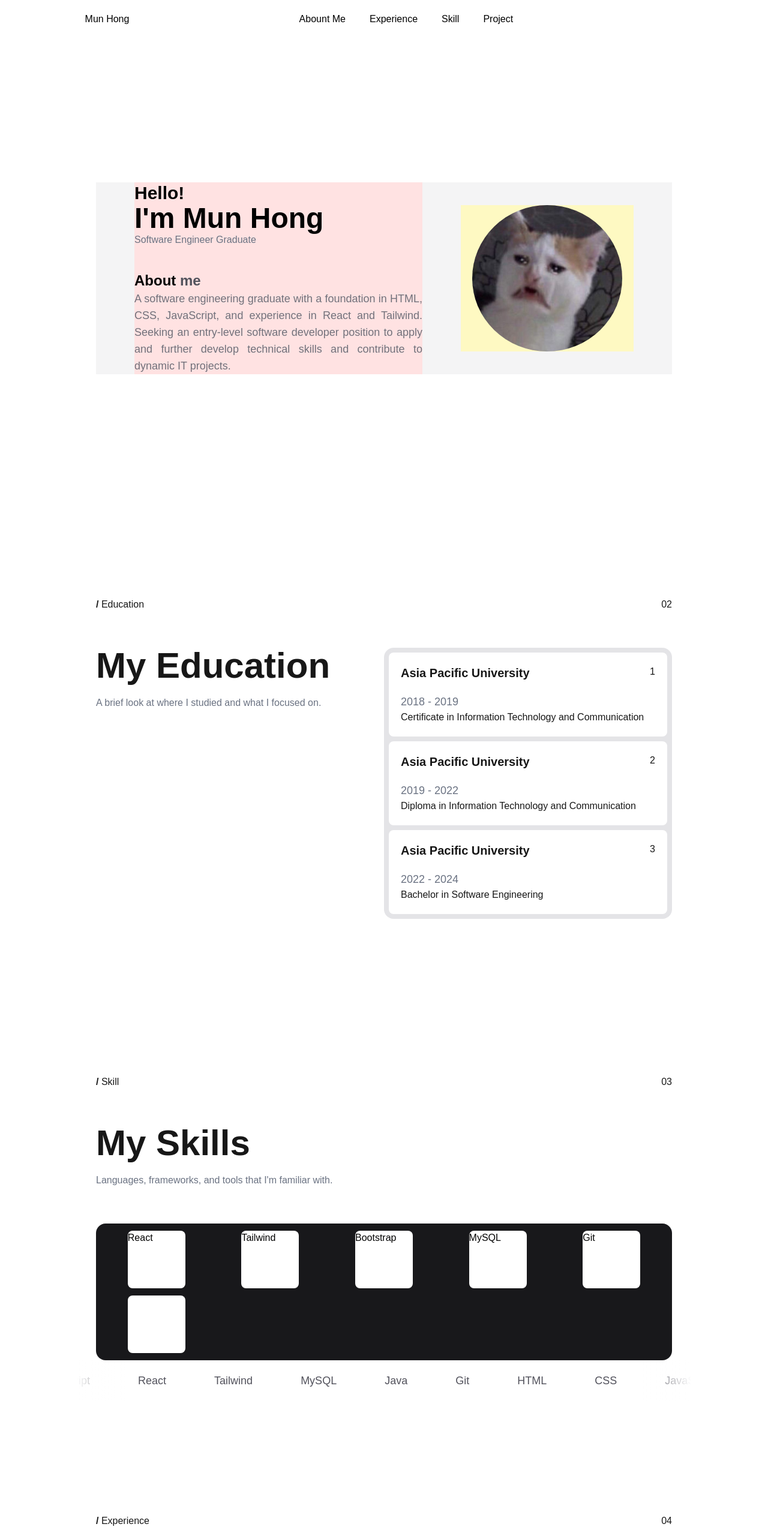
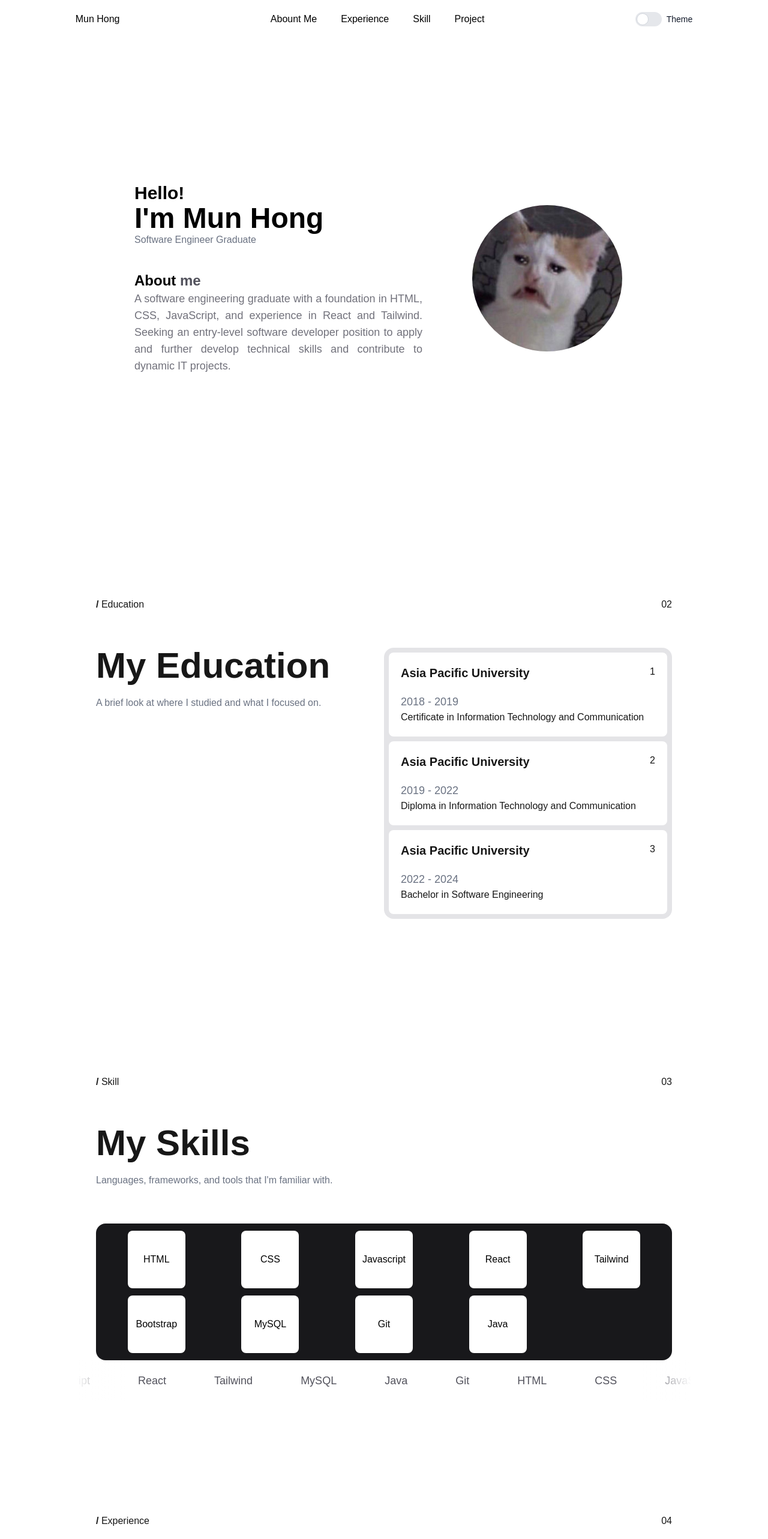
Before and after one commit to munhong07/munhong07.github.io, a Next.js app: page / in a window 1280 px wide. Shown: the top 2566 px of the page at 60% size. Built offline with nearby package versions, Linux system fonts and the light colour scheme.

Commit message:
minor changes

```diff
--- a/app/components/Navbar.tsx
+++ b/app/components/Navbar.tsx
@@ -77,7 +77,7 @@ export default function Navbar() {
     };
 
     return (
-        <nav className="w-full h-16 flex justify-around items-center md:flex-row  text-black top-0 z-10 sticky dark:bg-black dark:text-white z-1 bg-white">
+        <nav className="w-full h-16 flex justify-around items-center md:flex-row  text-black top-0 z-10 sticky dark:bg-zinc-900 dark:text-white z-1 bg-white">
             <div className="flex justify-center items-center">
                 <h1>Mun Hong</h1>
             </div>
@@ -161,24 +161,24 @@ export default function Navbar() {
             )}
 
 
-            <button
+            {/* <button
                 className="hidden md:flex"
                 type="button"
                 onClick={toggleDarkMode}
             >
 
+            </button> */}
             {/* {darkMode ? <FontAwesomeIcon icon={faLightbulb} className="text-xl"/> : <FontAwesomeIcon icon={faMoon} className="text-xl"/>} */}
-            </button>
 
             {/* Toggle Button */}
-            {/* <label className="hidden md:flex md:inline-flex md:items-center md:cursor-pointer">
+            <label className="hidden md:flex md:inline-flex md:items-center md:cursor-pointer">
                 <input type="checkbox" value="" className="sr-only peer" onChange={toggleDarkMode}/>
                 <div className="relative w-11 h-6 bg-gray-200 peer-focus:outline-none peer-focus:ring-4 peer-focus:ring-yellow-300 dark:peer-focus:ring-blue-800
                     rounded-full peer dark:bg-gray-700 peer-checked:after:translate-x-full rtl:peer-checked:after:-translate-x-full peer-checked:after:border-white
                     after:content-[''] after:absolute after:top-[2px] after:start-[2px] after:bg-white after:border-gray-300 after:border after:rounded-full after:h-5
                     after:w-5 after:transition-all dark:border-gray-600 peer-checked:bg-blue-600 dark:peer-checked:bg-blue-600"></div>
-                <span className="ms-2 text-sm font-medium text-gray-900 dark:text-gray-300">Toggle </span>
-            </label> */}
+                <span className="ms-2 text-sm font-medium text-gray-900 dark:text-gray-300">Theme </span>
+            </label>
         </nav>
     )
 }
--- a/app/page.tsx
+++ b/app/page.tsx
@@ -2,18 +2,15 @@
 import Image from "next/image";
 import { useEffect, useState, useRef } from "react";
 
-
 import Marquee from "react-fast-marquee";
-
-
 
 export default function Home() {
 
   return (
       <main className="flex flex-col relative w-full flex flex-col bg-white dark:bg-black gap-20 md:gap-0">
         <section className="flex flex-col justify-center items-center md:flex-row h-auto lg:py-0 lg:h-screen  dark:bg-zinc-900 text-black dark:text-white w-full">
-          <div className="flex flex-col md:flex-row lg:justify-evenly items-center w-[95%] md:w-[90%] lg:w-[85%] xl:w-[75%] bg-zinc-100">
-            <div className="flex flex-col justify-center items-center md:items-start bg-red-100 w-full lg:w-[50%] ">
+          <div className="flex flex-col md:flex-row lg:justify-evenly items-center w-[95%] md:w-[90%] lg:w-[85%] xl:w-[75%]">
+            <div className="flex flex-col justify-center items-center md:items-start w-full lg:w-[50%] ">
               <p className="font-bold text-2xl md:text-3xl">Hello!</p>
               <p className="font-bold text-4xl md:text-5xl">I'm <span className="text-black dark:text-white">Mun Hong</span></p>
               <p className="text-gray-500">Software Engineer Graduate</p>
@@ -26,7 +23,7 @@ export default function Home() {
                   and further develop technical skills and contribute to dynamic IT projects.</p>
               </div>
             </div>
-            <div className="flex justify-center items-center mt-10 md:mt-0 bg-yellow-100 w-full lg:w-[30%]">
+            <div className="flex justify-center items-center mt-10 md:mt-0 w-full lg:w-[30%]">
               <Image src="/cryingcat.jpg" alt="image" width={150} height={150} className="rounded-[50%] sm:w-[150px] md:w-[200px] lg:w-[250px] h-auto" />
             </div>
           </div>
@@ -45,7 +42,7 @@ export default function Home() {
         </div>
       </section> */}
 
-        <section className="flex flex-col justify-center items-center  dark:bg-gray-900 h-auto lg:h-screen w-full">
+        <section className="flex flex-col justify-center items-center  dark:bg-zinc-800 h-auto lg:h-screen w-full">
           <div className="flex flex-row justify-between items-center w-[95%] md:w-[90%] lg:w-[85%] xl:w-[75%] mx-auto mb-15">
             <h1 className="text-2xl lg:text-base  font-medium dark:text-white"><span className="font-bold">/</span> Education</h1>
             <p className="">02</p>
@@ -85,7 +82,7 @@ export default function Home() {
           </div>
         </section>
 
-        <section className="flex flex-col justify-center items-center  dark:bg-gray-900 h-auto lg:h-screen w-full">
+        <section className="flex flex-col justify-center items-center dark:bg-zinc-900 h-auto lg:h-screen w-full">
           <div className="flex flex-row justify-between items-center w-[95%] md:w-[90%] lg:w-[85%] xl:w-[75%] mx-auto mb-15">
             <h1 className="text-2xl lg:text-base  font-medium dark:text-white"><span className="font-bold">/</span> Skill</h1>
             <p className="">03</p>
@@ -97,17 +94,17 @@ export default function Home() {
               <p className="text-gray-500">Languages, frameworks, and tools that I'm familiar with.</p>
             </div>
           </div>
-          <div className="flex flex-col w-[95%] md:w-[90%] lg:w-[85%] xl:w-[75%] bg-zinc-900 rounded-2xl p-3 gap-5">
+          <div className="flex flex-col w-[95%] md:w-[90%] lg:w-[85%] xl:w-[75%] bg-zinc-900 dark:bg-white rounded-2xl p-3 gap-5">
             <div className="justify-items-center grid grid-cols-2 sm:grid-cols-3 md:grid-cols-4 lg:grid-cols-5 gap-3 w-full h-auto">
-              {/* <div className="flex flex-col justify-center items-center text-black bg-white rounded-lg w-24 h-24"><FontAwesomeIcon icon={faHtml5} className="text-5xl " /></div>
-              <div className="flex flex-col justify-center items-center text-black bg-white rounded-lg w-24 h-24"><FontAwesomeIcon icon={faCss3Alt} className="text-5xl " /></div>
-              <div className="flex flex-col justify-center items-center text-black bg-white rounded-lg w-24 h-24"><FontAwesomeIcon icon={faJs} className="text-5xl " /></div> */}
-              <div className="text-black bg-white rounded-lg w-24 h-24">React</div>
-              <div className="text-black bg-white rounded-lg w-24 h-24">Tailwind</div>
-              <div className="text-black bg-white rounded-lg w-24 h-24">Bootstrap</div>
-              <div className="text-black bg-white rounded-lg w-24 h-24">MySQL</div>
-              <div className="text-black bg-white rounded-lg w-24 h-24">Git</div>
-              <div className="text-black bg-white rounded-lg w-24 h-24"></div>
+              <div className="flex flex-col justify-center items-center text-black bg-white dark:bg-zinc-900 dark:text-white rounded-lg w-24 h-24">HTML</div>
+              <div className="flex flex-col justify-center items-center text-black bg-white dark:bg-zinc-900 dark:text-white rounded-lg w-24 h-24">CSS</div>
+              <div className="flex flex-col justify-center items-center text-black bg-white dark:bg-zinc-900 dark:text-white rounded-lg w-24 h-24">Javascript</div>
+              <div className="flex flex-col justify-center items-center text-black bg-white dark:bg-zinc-900 dark:text-white rounded-lg w-24 h-24">React</div>
+              <div className="flex flex-col justify-center items-center text-black bg-white dark:bg-zinc-900 dark:text-white rounded-lg w-24 h-24">Tailwind</div>
+              <div className="flex flex-col justify-center items-center text-black bg-white dark:bg-zinc-900 dark:text-white rounded-lg w-24 h-24">Bootstrap</div>
+              <div className="flex flex-col justify-center items-center text-black bg-white dark:bg-zinc-900 dark:text-white rounded-lg w-24 h-24">MySQL</div>
+              <div className="flex flex-col justify-center items-center text-black bg-white dark:bg-zinc-900 dark:text-white rounded-lg w-24 h-24">Git</div>
+              <div className="flex flex-col justify-center items-center text-black bg-white dark:bg-zinc-900 dark:text-white rounded-lg w-24 h-24">Java</div>
 
 
             </div>
@@ -115,12 +112,12 @@ export default function Home() {
 
           <div className="relative overflow-hidden w-[80%]">
             {/* Fade overlay - left */}
-            <div className="absolute left-0 top-0 w-20 h-full z-10 pointer-events-none bg-gradient-to-r from-white to-transparent" />
+            <div className="absolute left-0 top-0 w-20 h-full z-10 pointer-events-none bg-gradient-to-r from-white to-transparent dark:from-zinc-900"/>
 
             {/* Fade overlay - right */}
-            <div className="absolute right-0 top-0 w-20 h-full z-10 pointer-events-none bg-gradient-to-l from-white to-transparent" />
+            <div className="absolute right-0 top-0 w-20 h-full z-10 pointer-events-none bg-gradient-to-l from-white to-transparent dark:from-zinc-900"/>
 
-            <Marquee className="text-zinc-600 p-5">
+            <Marquee className="text-zinc-600 dark:text-zinc-300 p-5">
               <div className="flex flex-row gap-20 text-lg">
                 <p>HTML</p>
                 <p>CSS</p>
```
